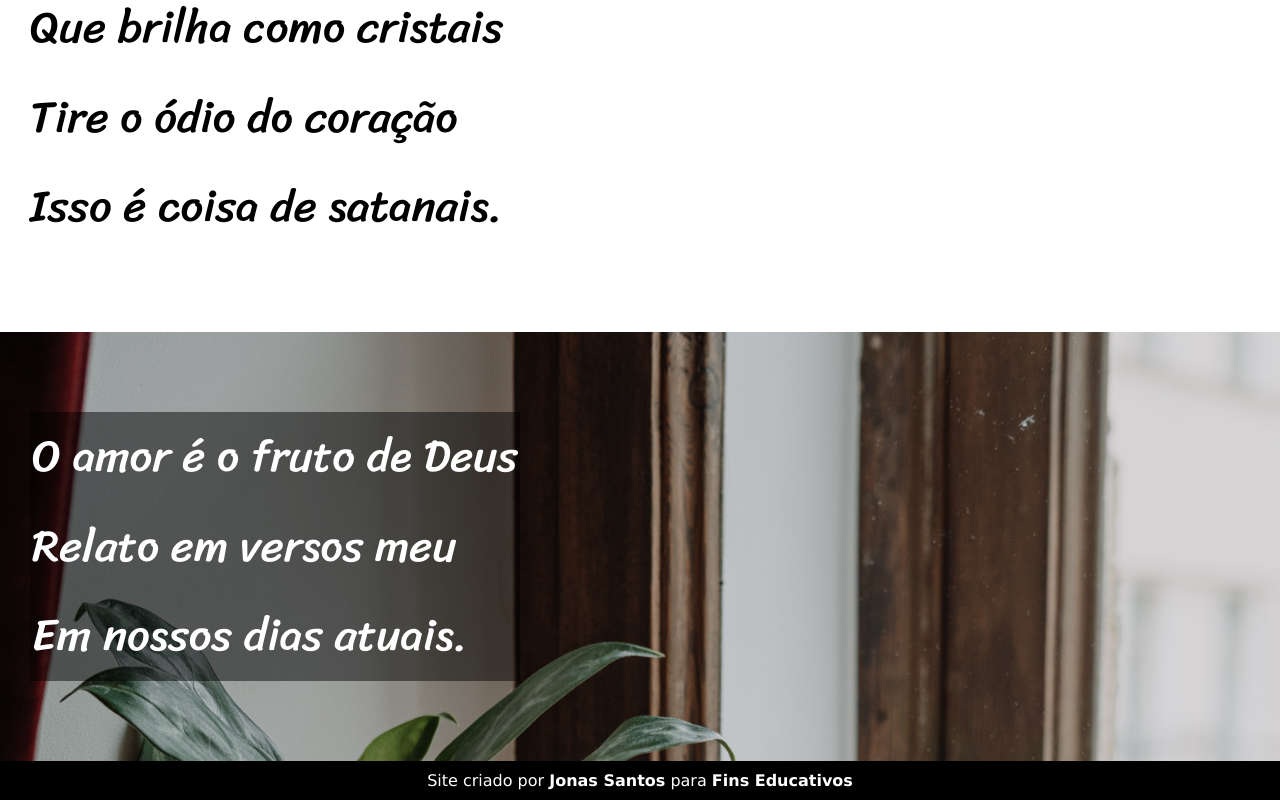
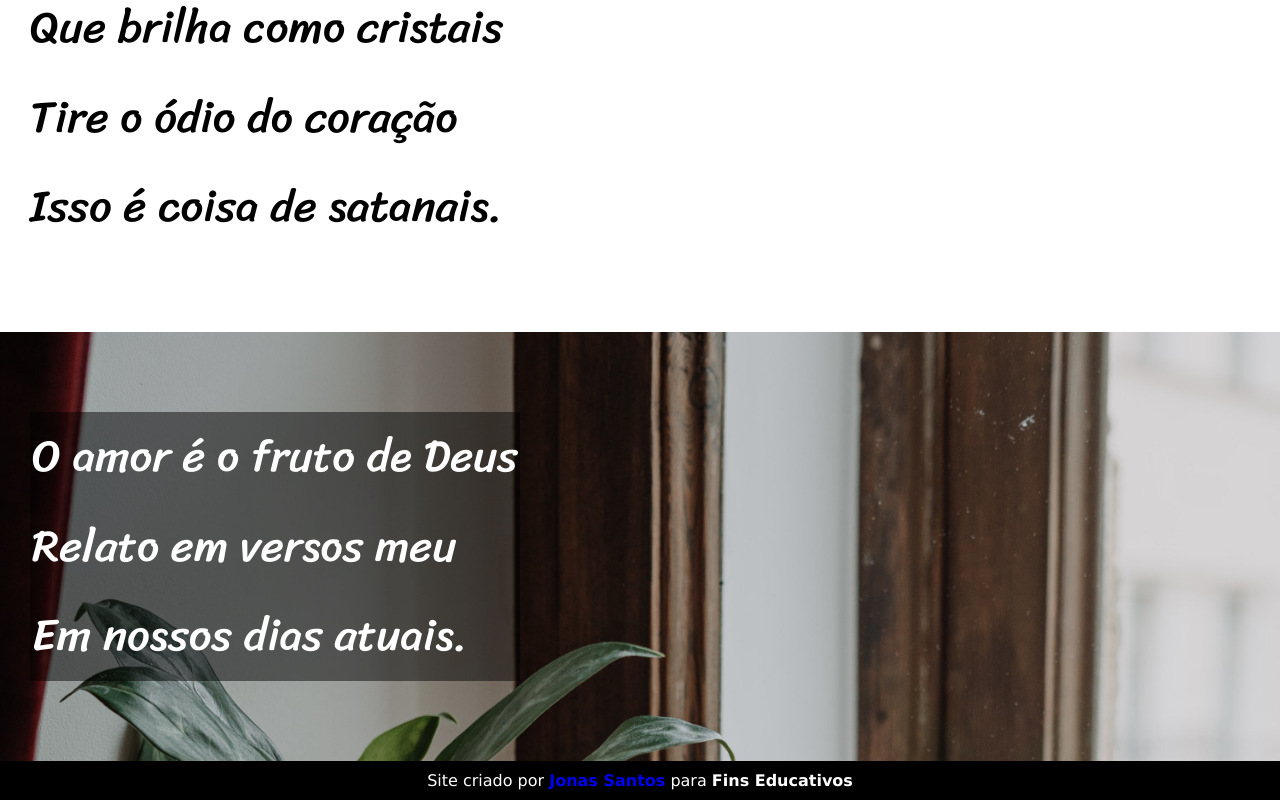
Before and after one commit to jonassantoss/projeto-cordel, a plain HTML site: page index.html in a window 1280 px wide. Shown: the part 3675-4475 px from the top of the page. Drawn offline with Linux system fonts and the light colour scheme.

Commit message:
html modified

```diff
--- a/index.html
+++ b/index.html
@@ -75,7 +75,7 @@
     </section>
   </main>
   <footer>
-    <p>Site criado por <strong>Jonas Santos</strong> para <strong>Fins Educativos</strong></p>
+    <p>Site criado por <a href="github.com/jonassantoss" target="_blank"><strong>Jonas Santos</strong></a> para <strong>Fins Educativos</strong></p>
   </footer>
 </body>
 
```
